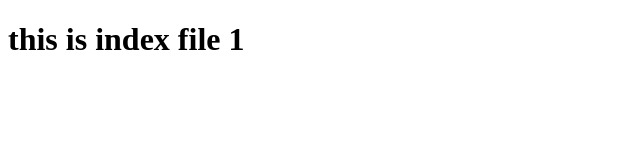
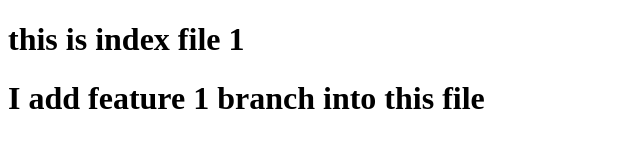
Before and after one commit to Mhassankhan6/class6, a plain HTML site: page index.html in a window 1280 px wide. Shown: the whole page, without its empty margins (0-640 px from the left). Drawn offline with Linux system fonts and the light colour scheme.

Commit message:
Add msg to indexfile 1 f1 branch

```diff
--- a/index.html
+++ b/index.html
@@ -7,5 +7,7 @@
 </head>
 <body>
     <h1>this is index file 1</h1>
+
+    <h1>I add feature 1 branch into this file</h1>
 </body>
 </html>
```
